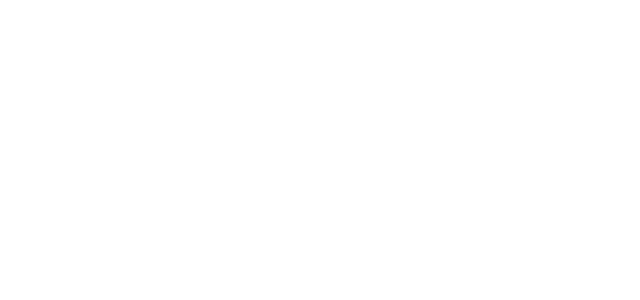
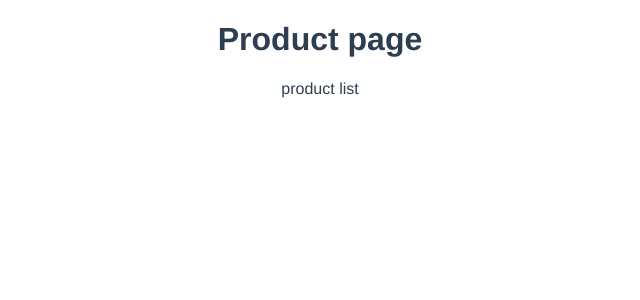
Before and after one commit to ipgpt/vue-product-list, a Vue app: page / in a window 1280 px wide. Shown: the top 300 px of the page, without its empty margins (320-960 px from the left). Built offline with nearby package versions, Linux system fonts and the light colour scheme.

Commit message:
feat: draft of product list

```diff
--- a/src/App.vue
+++ b/src/App.vue
@@ -1,16 +1,17 @@
 <template>
   <div id="app">
-
+    <h1>Product page</h1>
+    <ProductList />
   </div>
 </template>
 
 <script>
-
+import ProductList from './components/ProductList.vue';
 
 export default {
   name: 'App',
   components: {
-
+    ProductList,
   },
 };
 </script>
@@ -22,6 +23,5 @@ export default {
   -moz-osx-font-smoothing: grayscale;
   text-align: center;
   color: #2c3e50;
-  margin-top: 60px;
 }
 </style>
--- /dev/null
+++ b/src/components/ProductList.vue
@@ -0,0 +1,10 @@
+<template>
+  <div class="list">product list</div>
+</template>
+
+<style lang="scss">
+.list {
+  max-width: 1200px;
+  margin: 0 auto;
+}
+</style>
```
